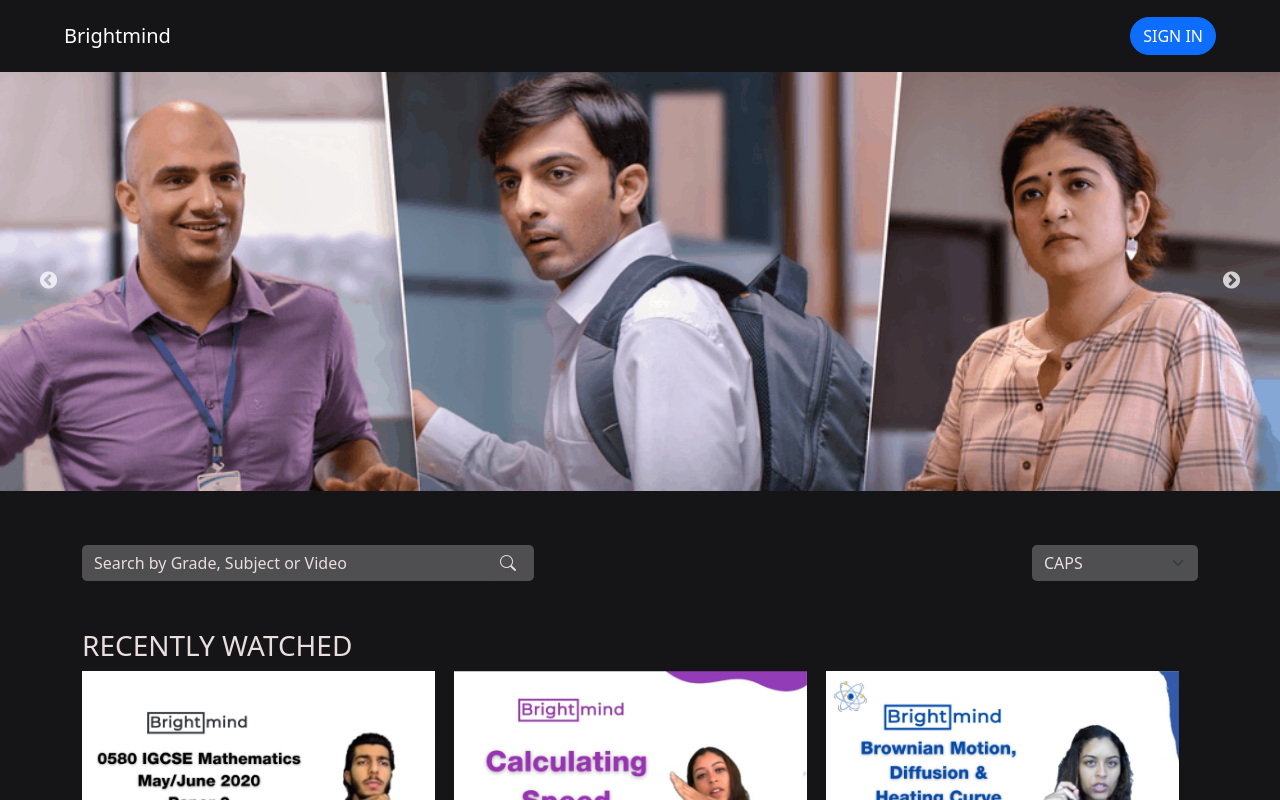
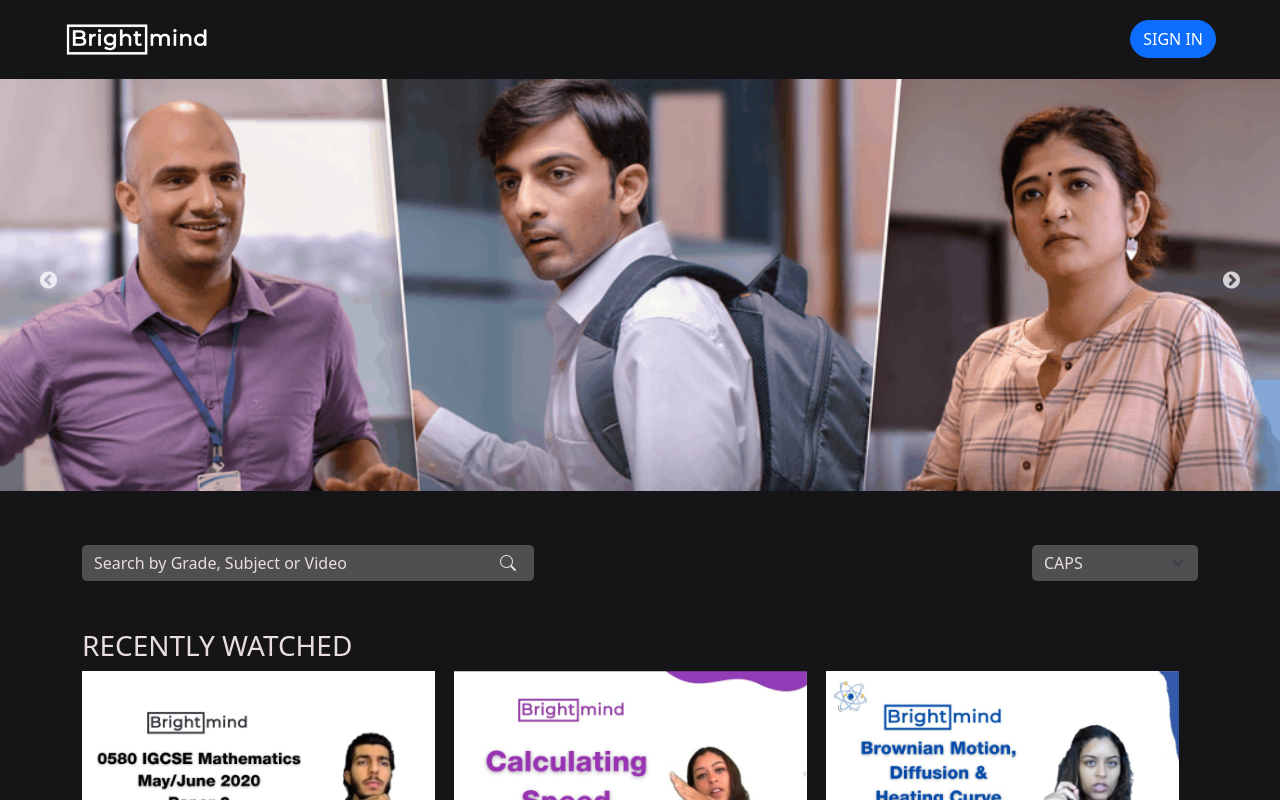
Before and after one commit to didiamuri/vc-education-frontend, a React (Create React App) app: page / in a window 1280 px wide. Shown: the top 800 px of the page. Built offline with nearby package versions, Linux system fonts and the light colour scheme.

Commit message:
Adding the logo

```diff
--- a/src/components/App.jsx
+++ b/src/components/App.jsx
@@ -6,8 +6,8 @@
 import MainQuizPage from './quiz-page/Main';
 import MainSubjectPage from './subject-page/Main';
 import MainVideoPage from './video-page/Main';
-import Footer from './Footer';
-import Header from './Header';
+import Header from './shared/Header';
+import Footer from './shared/Footer';
 
 const App = () => {
 
--- a/src/components/Footer.jsx
+++ b/src/components/shared/Footer.jsx
@@ -1,4 +1,5 @@
-import React, { Component, Fragment } from 'react'
+import React, { Component, Fragment } from 'react';
+import logo from '../../assets/img/brightmind-logo.png';
 
 export class Footer extends Component {
     render() {
@@ -7,7 +8,9 @@
                 <div className="border-bottom mt-200"></div>
                 <div className="container">
                     <footer className="mt-5 mb-5">
-                        <h1 className="text-center title">Brightmind</h1>
+                        <div className="logo text-center mb-4">
+                            <img src={logo} alt="" />
+                        </div>
                         <div className="row">
                             <div className="col-md-7 col-sm-6 col-6">
                                 <ul className="nav justify-content-center mb-3">
--- a/src/components/Header.jsx
+++ b/src/components/shared/Header.jsx
@@ -1,5 +1,6 @@
-import React, { Component } from 'react'
-import { Fragment } from 'react'
+import React, { Component } from 'react';
+import { Fragment } from 'react';
+import logo from '../../assets/img/brightmind-logo.png';
 
 export class Header extends Component {
     render() {
@@ -8,7 +9,9 @@
                 <header>
                     <nav className="navbar navbar-expand-md navbar-dark fixed-top bg-dark">
                         <div className="container-fluid">
-                            <a className="navbar-brand" href="/">Brightmind</a>
+                            <a className="navbar-brand" href="/">
+                                <img src={logo} alt="" width="150" />
+                            </a>
                             <a className="btn btn-primary circle-btn" href="/login">SIGN IN</a>
                         </div>
                     </nav>
```
